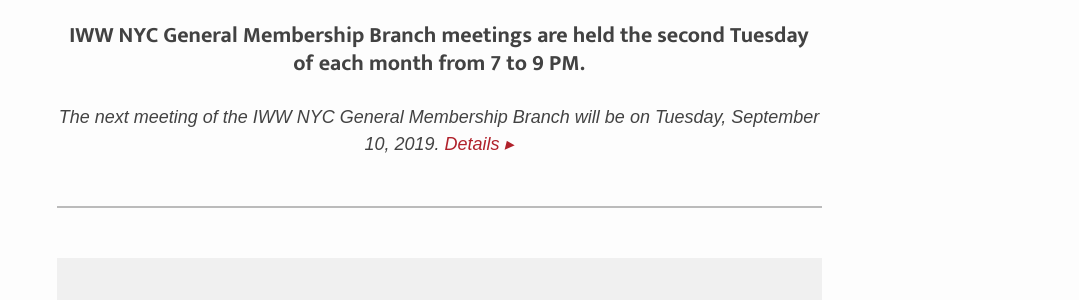
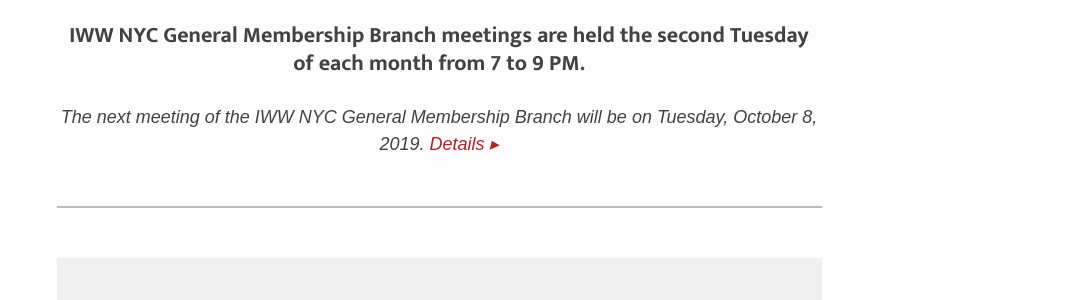
Before and after one commit to IWW-NYC-GMB/iww.nyc, a Jekyll site: the page built from index.html, in a window 1280 px wide and 900 px high, scrolled down 1348 px. Shown: the part 153-453 px from the top of the window, without its empty margins (201-1280 px from the left). Built offline with Jekyll 4.4.1, drawn with Linux system fonts in a browser that asks for light colours; some web fonts are replaced.

Commit message:
Update upcoming.yml

```diff
--- a/_data/upcoming.yml
+++ b/_data/upcoming.yml
@@ -1,6 +1,6 @@
-next_meeting_date: 'Tuesday, September 10, 2019'
+next_meeting_date: 'Tuesday, October 8, 2019'
 next_meeting_time: 7 to 9 PM
-next_meeting_url: /events/september-2019/
+next_meeting_url: /events/october-2019/
 next_orientation_date: 'Tuesday, September 17, 2019'
 next_orientation_time: '7:30 to 9:30 PM'
 next_orientation_url: /events/september-2019-orientation/
```
